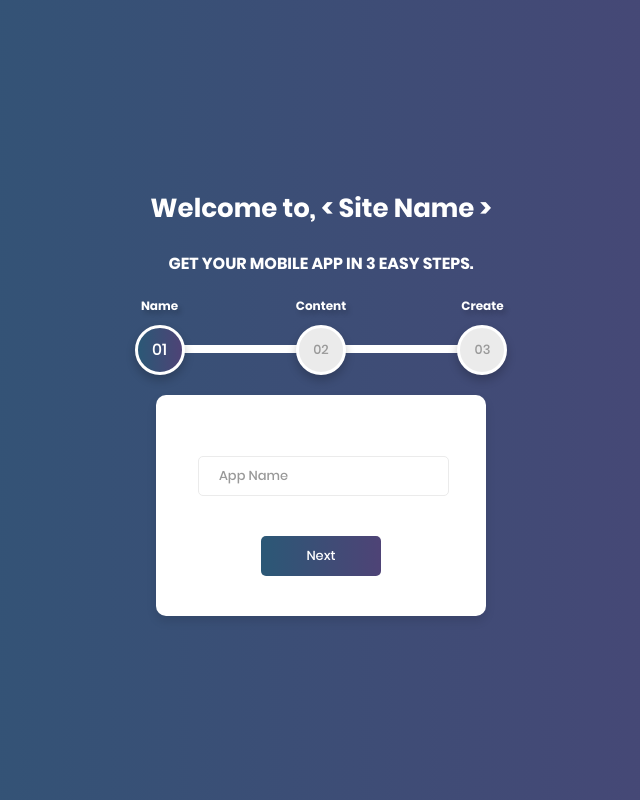
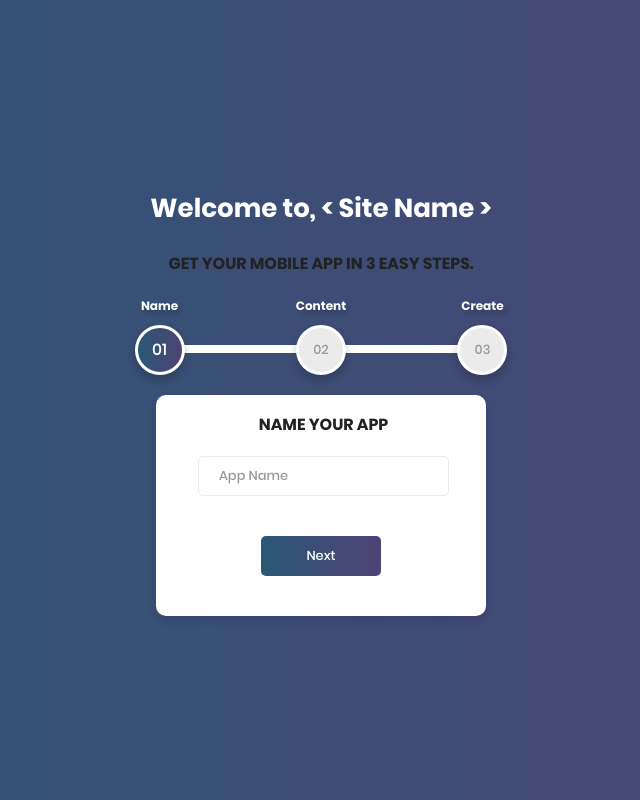
Before and after one commit to Abhijeet-Vadera/Swiftic, a plain HTML site: page index.html in a window 1280 px wide. Shown: the whole page, without its empty margins (319-959 px from the left). Drawn offline with Linux system fonts and the light colour scheme.

Commit message:
modified style.css

```diff
--- a/css/style.css
+++ b/css/style.css
@@ -442,7 +442,7 @@ fieldset.current {
 
 /*# sourceMappingURL=style.css.map */
 /* ======================================= AV ====================================== */
-.main h1,h2{
+.main h1{
   text-align: center;
     color: white;
     margin: 0;
```
